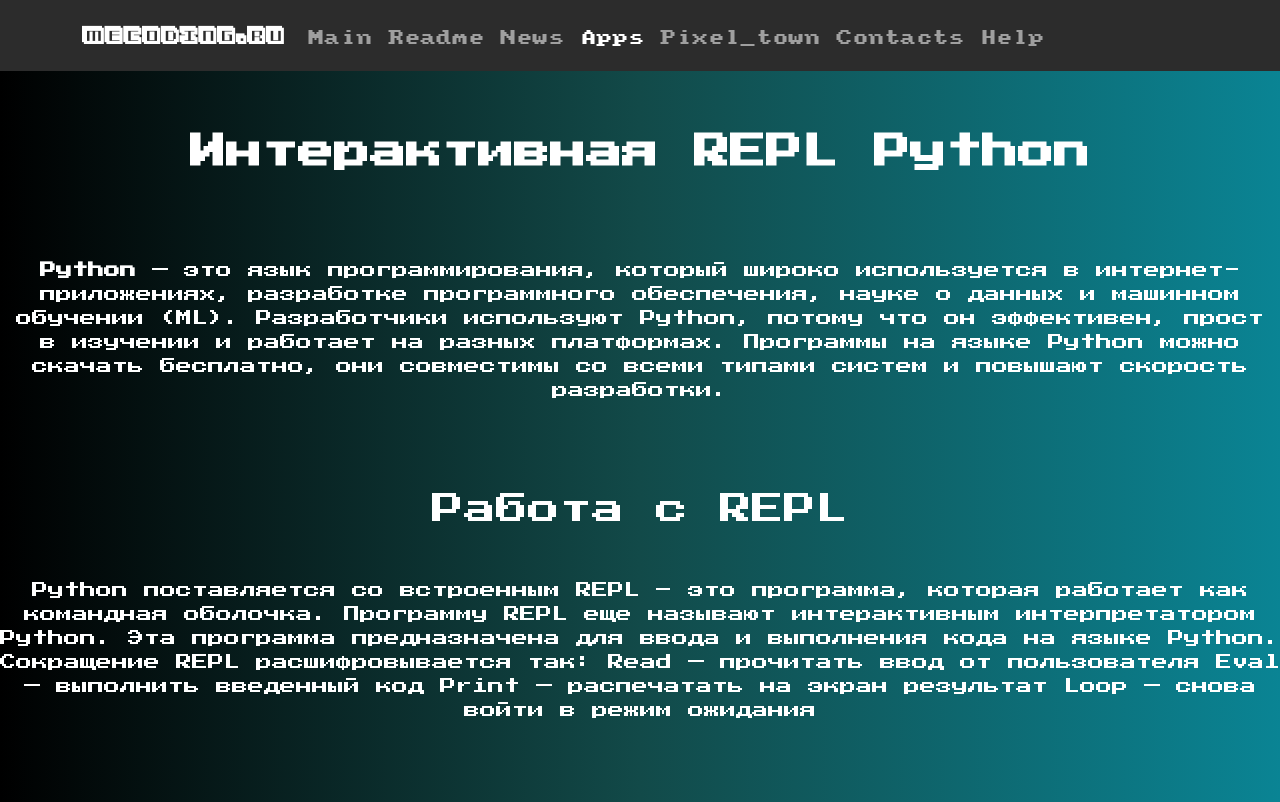
After one commit to nikita20002000/my_web, a Django app: page /interpreter_p in a window 1280 px wide. The commit adds this page. Shown: the top 802 px of the page. Run offline with Django 4.2, Linux system fonts and the light colour scheme; some libraries are stand-ins or nearby versions.

Commit message:
добавлен интерпретатор Python в приложения

```diff
--- /dev/null
+++ b/main/static/main/css/applications_css/interpreter_p.css
@@ -0,0 +1,164 @@
+html, body {
+    height: 100%;
+    background: -webkit-linear-gradient(90deg, #000000,#124a49,#0a8494);
+    background: linear-gradient(90deg, #000000,#124a49,#0a8494);
+}
+
+body {
+    text-align: center;
+}
+
+
+
+
+.navbar-dark .navbar-brand {
+    font-family: "3dventure";
+    font-size: 30px;
+    font-weight: bold;
+}
+
+
+
+
+.navbar-dark .navbar-nav .nav-link {
+    font-family: "amstrad";
+    font-size: 1rem;
+}
+#hero {
+    width: 100%;
+}
+
+
+#hero:before {
+    content: "";
+    position: absolute;
+
+    /*top: 0;*/
+    /*left: 0;*/
+    /*right: 0;*/
+}
+
+#hero .container {
+    position: relative;
+    padding-top: 8vh;
+    width: 100%;
+    margin: 0;
+    text-align: center;
+}
+
+
+
+
+@media screen and (max-width: 540px) {
+        #hero h1 {
+        margin: 20px 20px 0 20px;
+        font-family: "rus_amstrad";
+        font-weight: 700;
+        line-height: 30px;
+        font-size: calc(10px + 3vw);
+        color: #ffffff;
+    }
+
+
+    #hero .container {
+    position: relative;
+    padding-top: 100px;
+    width: 100%;
+    margin: 0;
+    text-align: center;
+    }
+
+    .container1 {
+    margin-top: 50px;
+    margin-right: 25px;
+    margin-left: 25px;
+    }
+
+}
+
+
+@media screen and (max-width: 4000px) and (min-width: 600px) {
+    #hero h1 {
+        margin: 20px 20px 0 20px;
+        font-family: "rus_amstrad";
+        font-weight: 700;
+        line-height: 64px;
+        font-size: calc(4px + 2.5vw);
+        color: #ffffff;
+    }
+
+
+    #hero .container {
+    position: relative;
+    padding-top: 100px;
+    width: 100%;
+    margin: 0;
+    text-align: center;
+    }
+
+    .container1 {
+        margin: 50px 25px 50px;
+    }
+
+}
+
+
+
+#about_lorem {
+    font-family: "rus_amstrad";
+}
+
+#about_lorem h2{
+    color: #FFFFFF;
+}
+
+#about_lorem p{
+
+    margin-top: 50px;
+    color: #FFFFFF;
+}
+
+
+.container1 {
+    font-family: "rus_amstrad", "amstrad";
+    color: #FFFFFF;
+}
+
+
+
+footer {
+    margin-top: 80px;
+    background-color: #aa9ad2;
+    align-items: flex-end;
+}
+.page-footer {
+    margin-top: 40px!important;
+}
+
+.footer-copyright {
+    border-top: 1px solid #5757e5!important;
+    font-family: "amstrad";
+    color: #5757e5;
+}
+
+@font-face {
+    font-family: "amstrad";
+    src: url("../../fonts/amstrad/amstrad.ttf") format("truetype");
+    font-style: normal;
+    font-weight: normal;
+}
+@font-face {
+    font-family: "rus_amstrad";
+    src: url("../../fonts/rus_amstrad/rus_amstrad.ttf") format("truetype");
+    font-style: normal;
+    font-weight: normal;
+
+}
+
+@font-face {
+    font-family: "3dventure";
+    src: url("../../fonts/3dventure/3dventure1.ttf") format("truetype");
+    font-style: normal;
+    font-weight: normal;
+
+}
--- /dev/null
+++ b/main/templates/main/applications/interpreter_p.html
@@ -0,0 +1,125 @@
+{% load static %}
+<!doctype html>
+<html lang="ru">
+<head>
+    <meta charset="utf-8">
+    <meta name="viewport" content="width=device-width, initial-scale=1">
+    <title>Главная страница</title>
+    <link rel="stylesheet" href="https://cdn.jsdelivr.net/npm/bootstrap@5.0.2/dist/css/bootstrap.min.css" integrity="sha384-EVSTQN3/azprG1Anm3QDgpJLIm9Nao0Yz1ztcQTwFspd3yD65VohhpuuCOmLASjC" crossorigin="anonymous">
+    <link rel="stylesheet" href="{% static 'main/css/applications_css/interpreter_p.css' %}">
+    <script src="https://kit.fontawesome.com/29c67175bf.js" crossorigin="anonymous"></script>
+    <style>a {text-decoration: none;}</style>
+</head>
+<body>
+   <header id="header" class="fixed-top">
+        <nav class="navbar navbar-expand-lg navbar-dark" style="background-color: #2c2c2c">
+            <div class="container">
+                <a href="#" class="navbar-brand">
+                    MeCoding.ru
+                </a>
+                <button class="navbar-toggler" type="button" data-bs-toggle="collapse" data-bs-target="#navContent"
+                    aria-controls="navContent" aria-expanded="false" aria-label="Toggle navigation">
+                    <span class="navbar-toggler-icon"></span>
+                </button>
+                <div class="collapse navbar-collapse" id="navContent">
+                    <ul class="navbar-nav me-auto mb-3 mb-lg-0">
+                        <li class="nav-item">
+                            <a href="{% url 'home' %}" class="nav-link">Main</a>
+                        </li>
+                        <li class="nav-item">
+                            <a href="{% url 'about_me' %}" class="nav-link">Readme</a>
+                        </li>
+                        <li class="nav-item">
+                            <a href="{% url 'news_home' %}" class="nav-link">News</a>
+                        </li>
+                        <li class="nav-item">
+                            <a href="{% url 'apps' %}" class="nav-link active">Apps</a>
+                        </li>
+                        <li class="nav-item">
+                            <a href="{% url 'pixel_town' %}" class="nav-link">Pixel_town</a>
+                        </li>
+                        <li class="nav-item">
+                            <a href="{% url 'contact_page' %}" class="nav-link">Contacts</a>
+                        </li>
+                        <li class="nav-item">
+                            <a href="{% url 'help_me' %}" class="nav-link">Help</a>
+                        </li>
+                    </ul>
+                </div>
+            </div>
+        </nav>
+        </header>
+    <section id="hero" class="d-flex align-items-center justify-content-center">
+        <div class="container">
+            <div class="row justify-content-center">
+                <div class="col-12 col-sm-12 col-md-12 col-lg-12">
+                    <h1>Интерактивная REPL Python</h1>
+                </div>
+            </div>
+        </div>
+    </section>
+   <section id="about_lorem">
+        <div class="container2 m-3">
+            <div class="row">
+                <div class="col-12 col-sm-12 col-md-12 col-lg-12 text-center my-2" >
+                    <p><strong>Python</strong> — это язык программирования, который широко используется в
+                        интернет-приложениях, разработке программного обеспечения, науке о данных и машинном обучении (ML).
+                        Разработчики используют Python, потому что он эффективен, прост в изучении и работает на разных платформах.
+                        Программы на языке Python можно скачать бесплатно, они совместимы со всеми типами систем и повышают скорость разработки. </p>
+
+                </div>
+            </div>
+        </div>
+
+       <div class="container2 my-5">
+            <div class="row">
+                <div class="col-12 col-sm-12 col-md-12 col-lg-12 text-center my-3" >
+                    <h2>Работа с REPL</h2>
+                    <p> Python поставляется со встроенным REPL – это программа, которая работает как командная оболочка. Программу REPL еще называют интерактивным интерпретатором Python. Эта программа предназначена для ввода и выполнения кода на языке Python.
+
+                            Сокращение REPL расшифровывается так:
+
+                            Read — прочитать ввод от пользователя
+                            Eval — выполнить введенный код
+                            Print — распечатать на экран результат
+                            Loop — снова войти в режим ожидания
+                    </p>
+                </div>
+            </div>
+       </div>
+    </section>
+   <div class="container">
+       <iframe
+              src="https://jupyterlite.github.io/demo/repl/index.html?kernel=python&toolbar=1"
+              width="100%"
+              height="500px"
+              style="color: #2c2c2c"
+            >
+        </iframe>
+   </div>
+</body>
+
+
+
+
+
+    <footer class=" text-center " style="background-color:#2c2c2c;">
+      <!-- Grid container -->
+      <div class="container p-4">
+        <section>
+          <a class="btn btn-primary btn-floating m-1" style="background-color: #2c2c2c" href="#!" role="button"><i class="fab fa-facebook-f"></i></a>
+          <a class="btn btn-primary btn-floating m-1" style="background-color: #2c2c2c" href="#!" role="button"><i class="fab fa-twitter"></i></a>
+          <a class="btn btn-primary btn-floating m-1" style="background-color: #2c2c2c" href="#!" role="button"><i class="fab fa-google"></i></a>
+          <a class="btn btn-primary btn-floating m-1" style="background-color: #2c2c2c" href="#!" role="button"><i class="fab fa-instagram"></i></a>
+          <a class="btn btn-primary btn-floating m-1" style="background-color: #2c2c2c" href="#!" role="button"><i class="fab fa-linkedin-in"></i></a>
+          <a class="btn btn-primary btn-floating m-1" style="background-color: #2c2c2c" href="#!" role="button"><i class="fab fa-github"></i></a>
+        </section>
+      </div>
+      <div class="text-center p-3" style="background-color: rgba(0, 0, 0, 0.2); font-family: 'amstrad'; color: #ffffff ">
+        © 2023 MeCoding.ru All rights reserved.
+      </div>
+    </footer>
+    <script src="https://cdn.jsdelivr.net/npm/bootstrap@5.0.2/dist/js/bootstrap.bundle.min.js" integrity="sha384-MrcW6ZMFYlzcLA8Nl+NtUVF0sA7MsXsP1UyJoMp4YLEuNSfAP+JcXn/tWtIaxVXM" crossorigin="anonymous"></script>
+
+</body>
+</html>
--- a/main/urls.py
+++ b/main/urls.py
@@ -15,4 +15,5 @@ urlpatterns = [
     path('snake', views.snake_me, name='cod_snake'),
     path('flappy', views.flappy_cat, name='flappy_cat'),
     path('news1', views.news_1, name='first_one'),
+    path('interpreter_p', views.interpreter_p, name='interpreter_p'),
 ]
--- a/main/views.py
+++ b/main/views.py
@@ -51,3 +51,7 @@ def flappy_cat(request):
 
 def news_1(request):
     return render(request, 'main/all_news/1news.html')
+
+
+def interpreter_p(request):
+    return render(request, 'main/applications/interpreter_p.html')
```
Also changed, not shown: main/templates/main/apps.html (+11 -0 lines).
